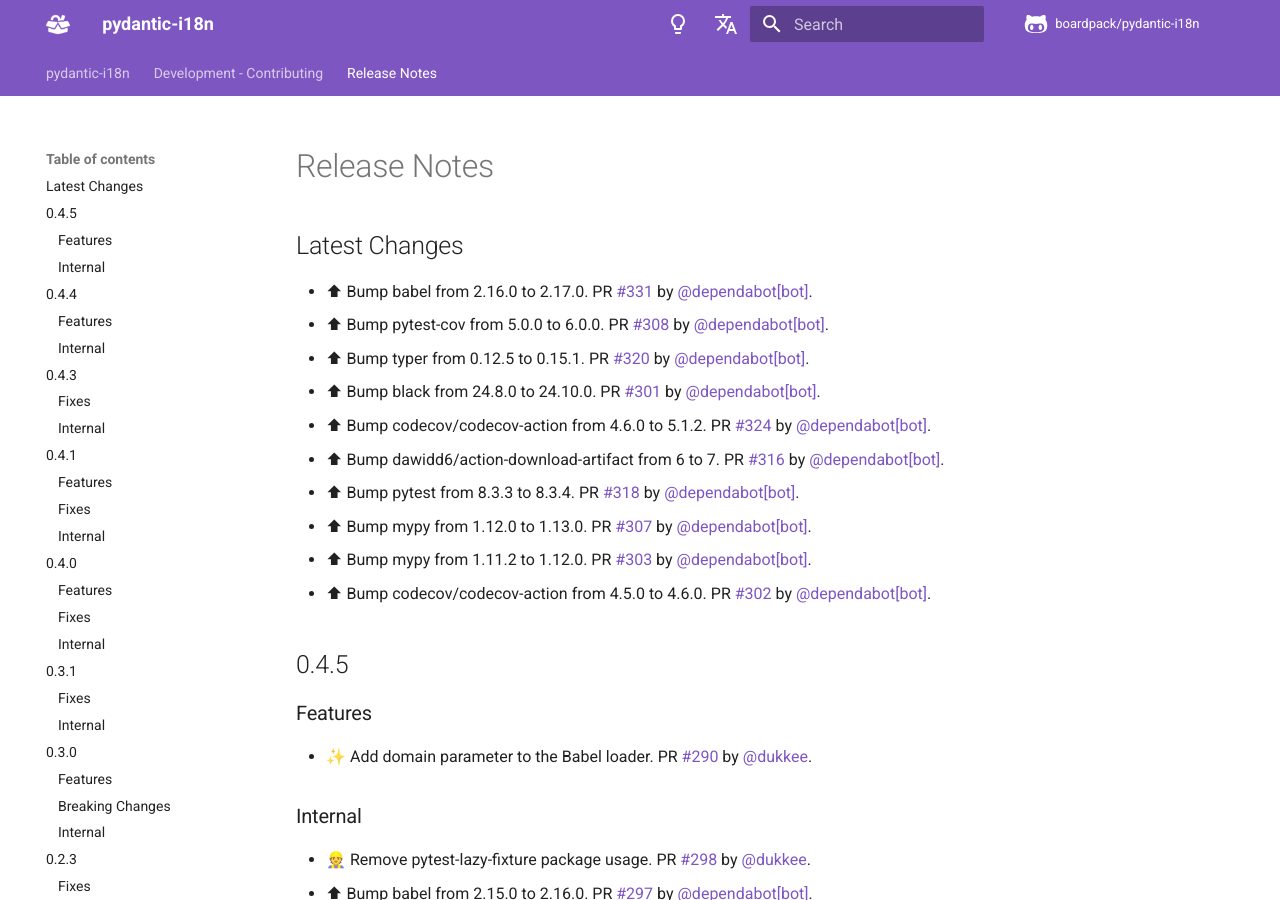
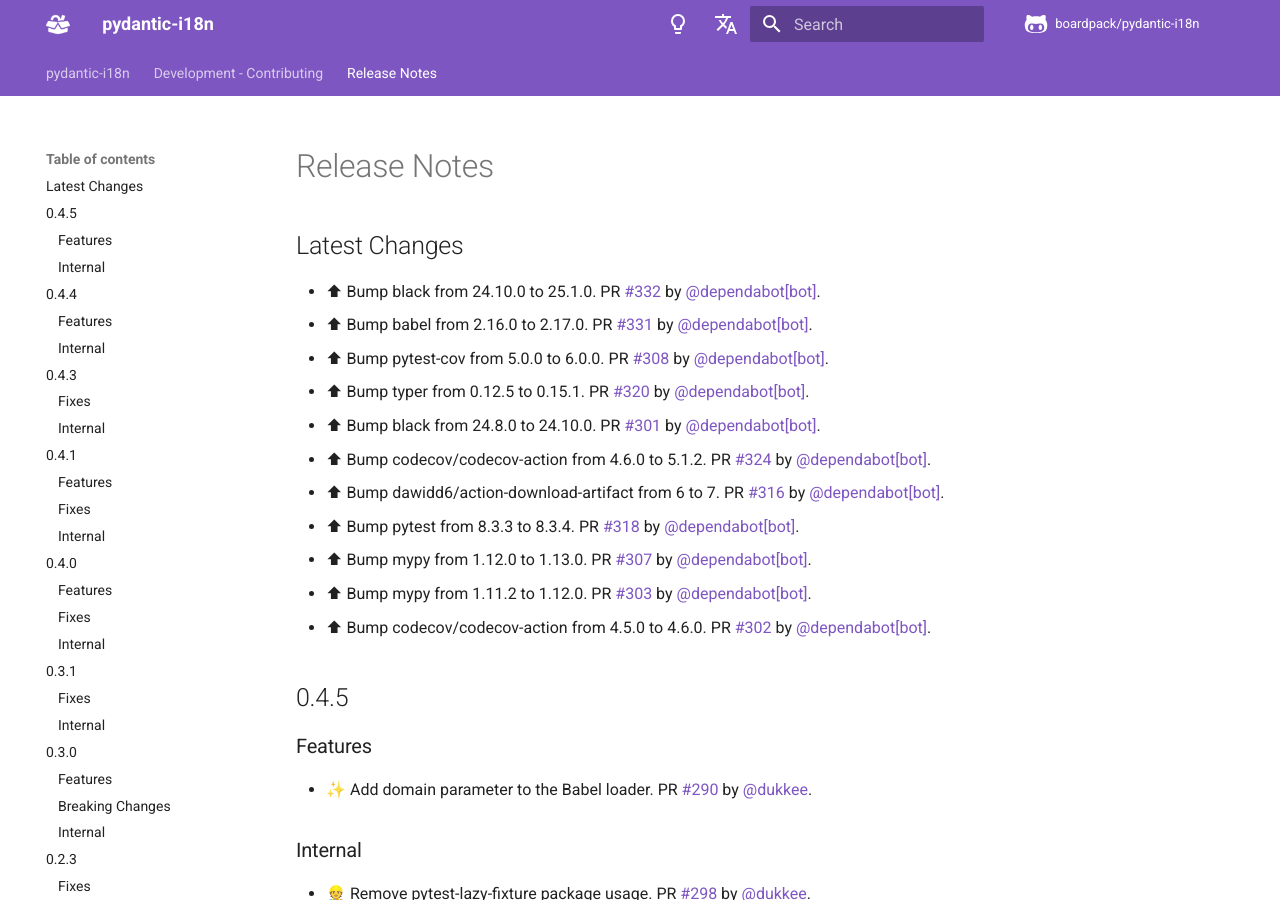
Before and after one commit to boardpack/pydantic-i18n, an MkDocs documentation site: the page built from docs/en/docs/release-notes.md, in a window 1280 px wide and 900 px high. Built offline with MkDocs 1.6.1 and Material for MkDocs 9.7.7, drawn with Linux system fonts in a browser that asks for light colours; comment, search, counter and statistics services are not loaded.

Commit message:
📝 Update release notes

```diff
--- a/docs/en/docs/release-notes.md
+++ b/docs/en/docs/release-notes.md
@@ -2,6 +2,7 @@
 
 ## Latest Changes
 
+* ⬆ Bump black from 24.10.0 to 25.1.0. PR [#332](https://github.com/boardpack/pydantic-i18n/pull/332) by [@dependabot[bot]](https://github.com/apps/dependabot).
 * ⬆ Bump babel from 2.16.0 to 2.17.0. PR [#331](https://github.com/boardpack/pydantic-i18n/pull/331) by [@dependabot[bot]](https://github.com/apps/dependabot).
 * ⬆ Bump pytest-cov from 5.0.0 to 6.0.0. PR [#308](https://github.com/boardpack/pydantic-i18n/pull/308) by [@dependabot[bot]](https://github.com/apps/dependabot).
 * ⬆ Bump typer from 0.12.5 to 0.15.1. PR [#320](https://github.com/boardpack/pydantic-i18n/pull/320) by [@dependabot[bot]](https://github.com/apps/dependabot).
```
